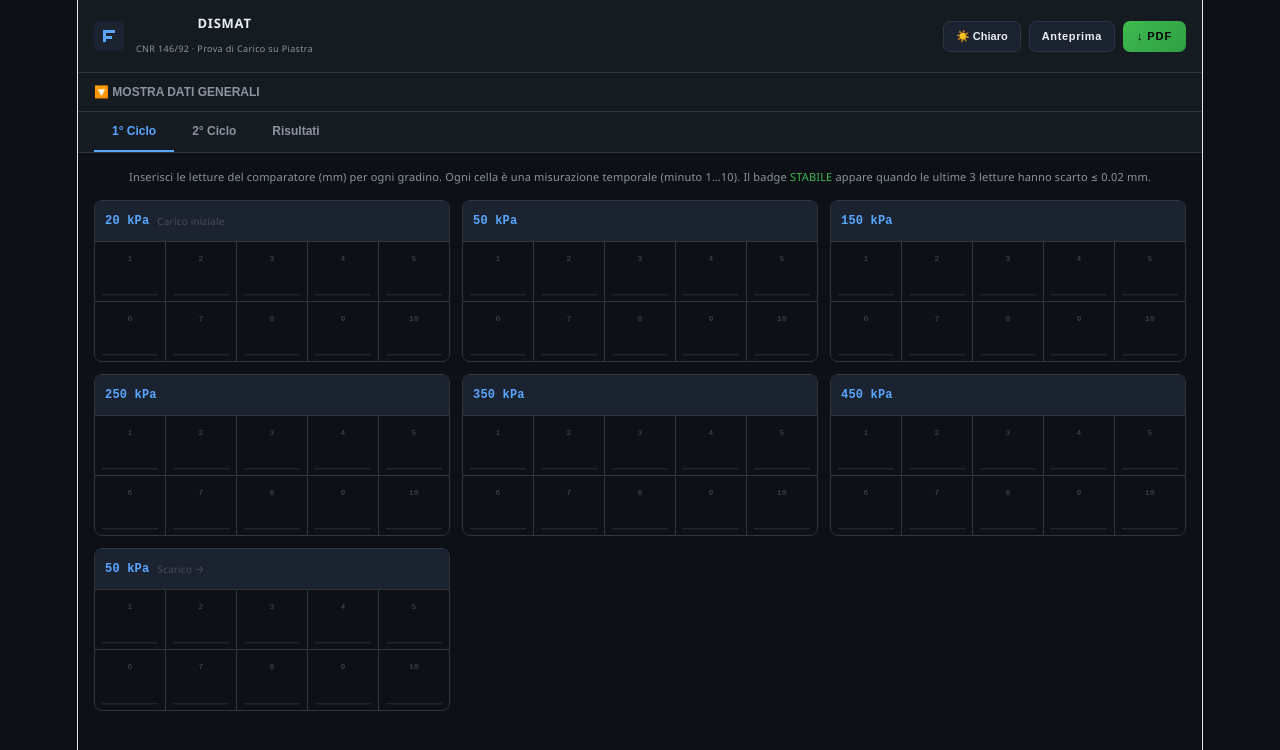
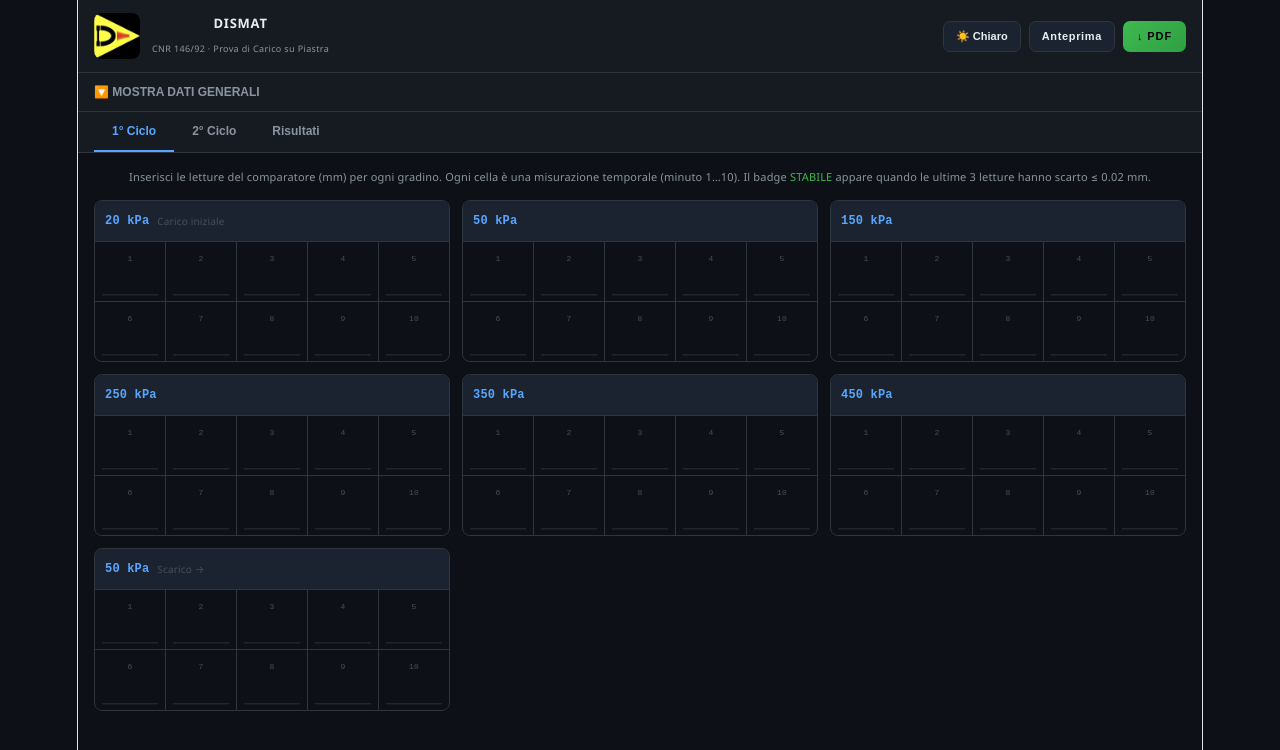
Before and after one commit to laracigna01-byte/prova-carico-piastra-dismat, a React (Vite) app: page / in a window 1280 px wide. Shown: the top 750 px of the page. Built offline with nearby package versions, Linux system fonts and the light colour scheme.

Commit message:
Aggiorna header con logo DISMAT

```diff
--- a/src/App.jsx
+++ b/src/App.jsx
@@ -694,7 +694,17 @@ export default function App() {
       />
 
       <header style={{ background: T.surface, borderBottom: `1px solid ${T.border}`, padding: "10px 16px", display: "flex", alignItems: "center", gap: 12, position: "sticky", top: 0, zIndex: 100 }}>
-        <DismantLogo size={30} />
+        <img
+  src="/logo-dismat.jpg"
+  alt="Laboratorio DISMAT"
+  style={{
+    width: 46,
+    height: 46,
+    borderRadius: 8,
+    objectFit: "cover",
+    background: "#fff",
+  }}
+/>
         <div>
           <div style={{ fontSize: 13, fontWeight: 800, letterSpacing: "0.06em", color: T.text }}>DISMAT</div>
           <div style={{ fontSize: 9, color: T.textMuted, letterSpacing: "0.04em" }}>CNR 146/92 · Prova di Carico su Piastra</div>
```
